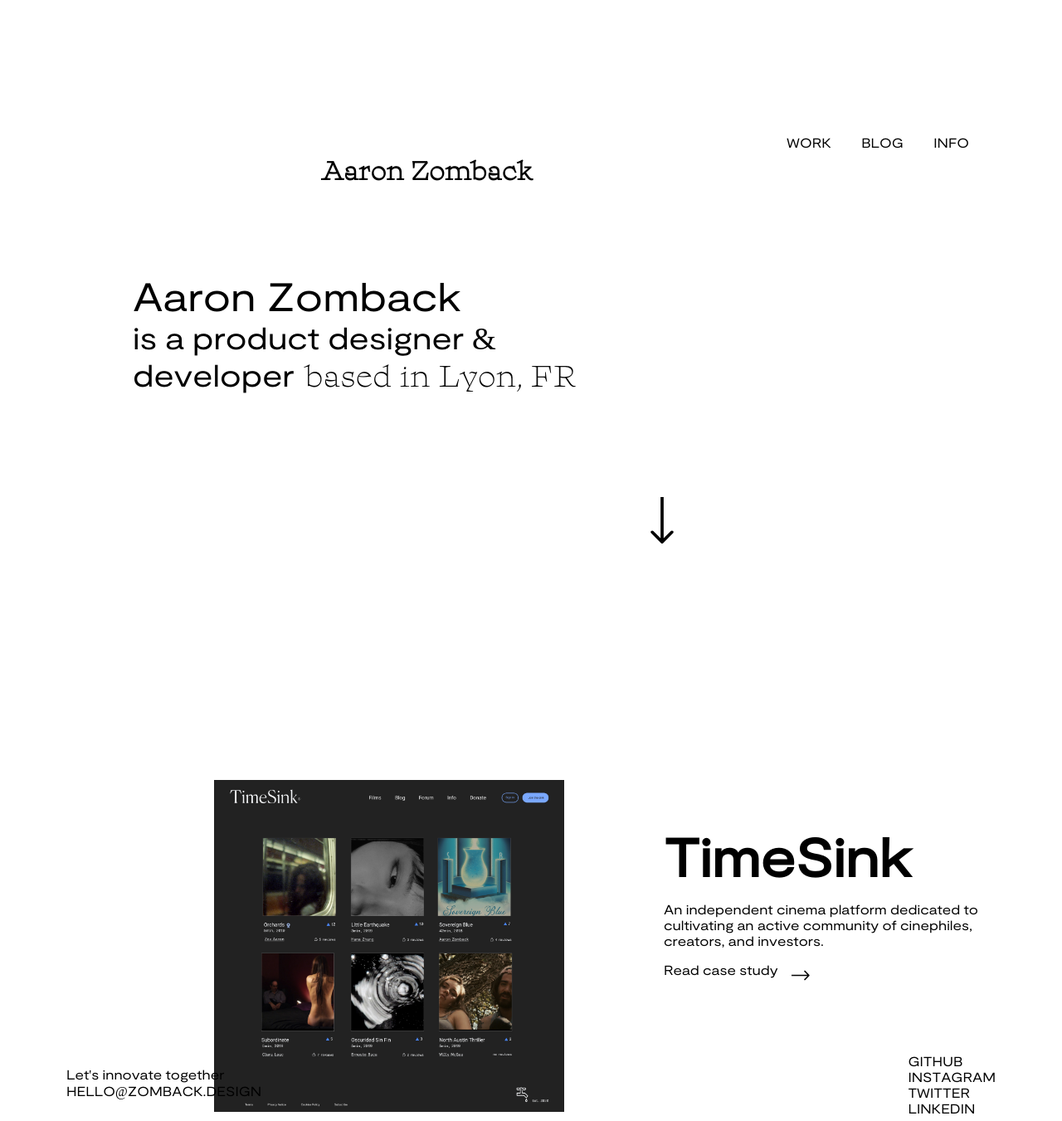
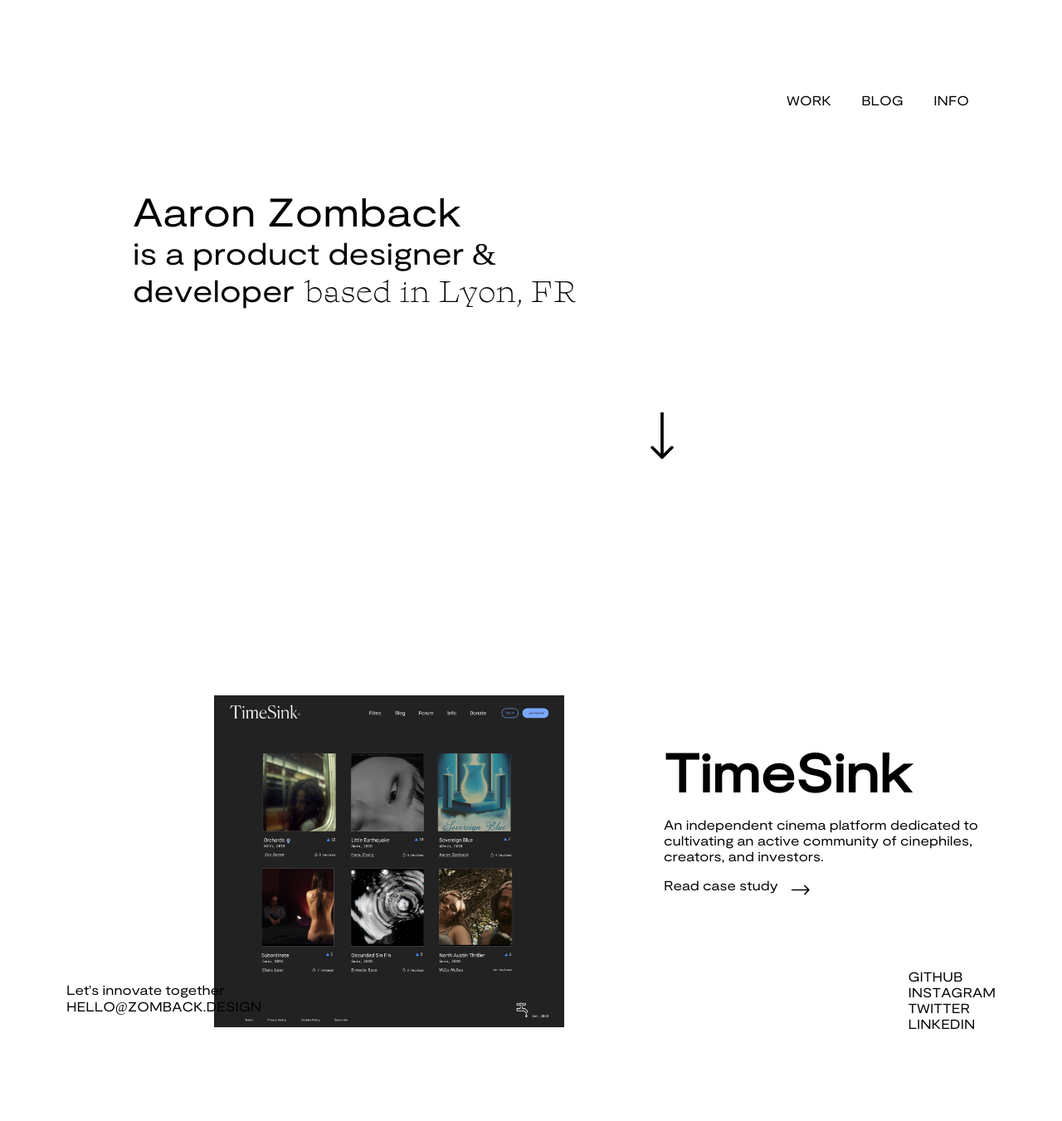
Before and after one commit to aaronzomback/design-portfolio, a Jekyll site: the page built from index.html, in a window 1280 px wide. Shown: the whole page at 83% size. Built offline with Jekyll 4.4.1, drawn with Linux system fonts in a browser that asks for light colours; after the commit the page ends 1249 px from its top, so only the background shows below that.

Commit message:
deleted working?

```diff
--- a/_layouts/default.html
+++ b/_layouts/default.html
@@ -12,7 +12,7 @@
 
 <header>
   <div class="aaron">
-        <a href="/"><h3>Aaron Zomback</h3></a>
+        <a href="/"></a>
   </div>
   <nav>
     <a href="/work">WORK</a>
--- a/assets/css/app.scss
+++ b/assets/css/app.scss
@@ -21,6 +21,16 @@
 $header-font: "Moderat-extended";
 
 
+
+
+
+body {
+  font-family: $header-font;
+  background-color: white;
+  margin-right: 80px;
+  margin-left: 80px;
+  position: relative;
+}
 
 header {
   display: flex;
@@ -73,13 +83,7 @@
   }
 }
 
-body {
-  font-family: $header-font;
-  background-color: white;
-  margin-right: 80px;
-  margin-left: 80px;
-  position: relative;
-}
+
 
 
 
```
